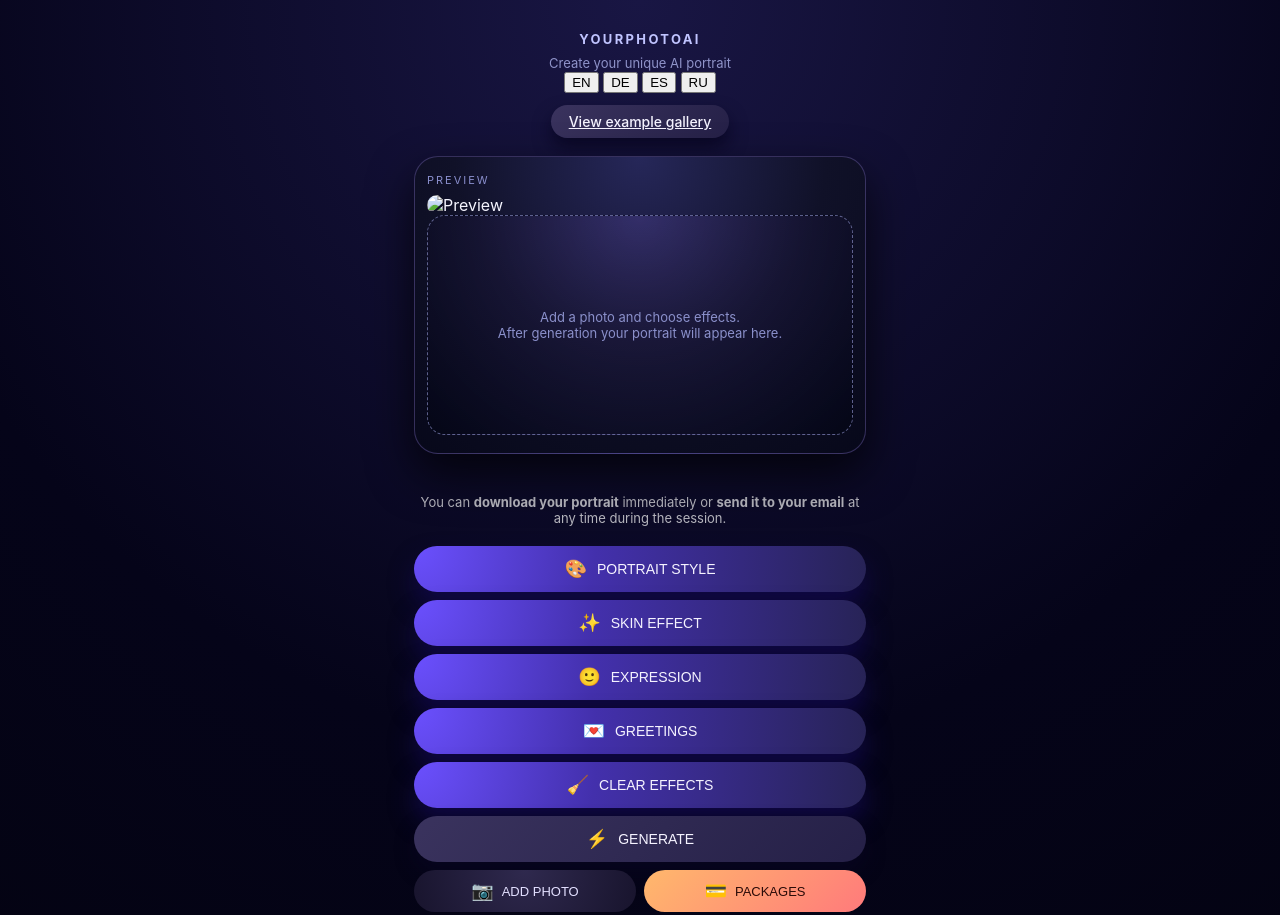
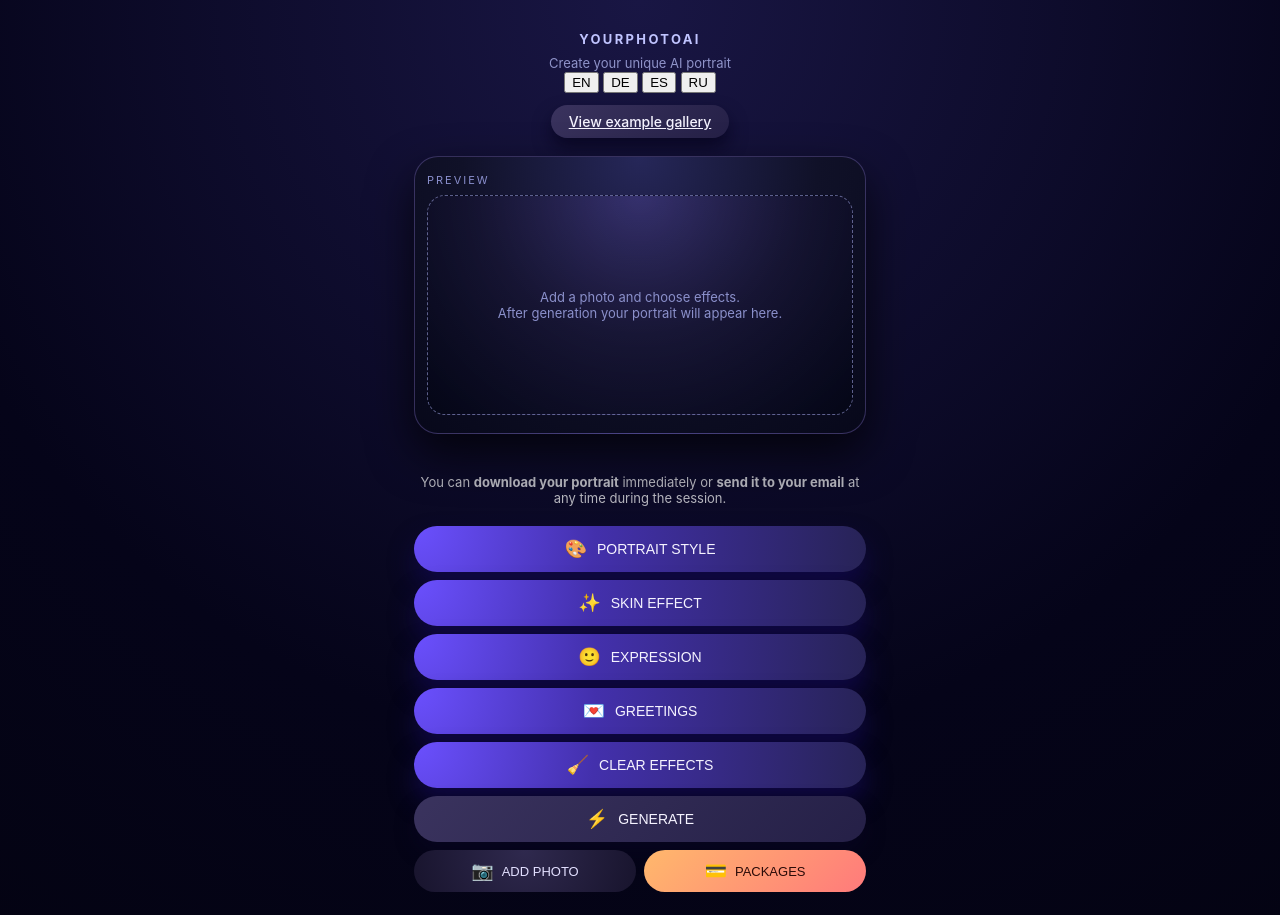
Before and after one commit to alexnehhajenko-hub/yourphotoai-test-, a website with bundled scripts: page index.html in a window 1280 px wide. Shown: the top 915 px of the page. Built offline with nearby package versions, Linux system fonts and the light colour scheme; files whose address does not match are found by name.

Commit message:
Update style.css

```diff
--- a/assets/style.css
+++ b/assets/style.css
@@ -68,11 +68,18 @@ body {
   margin-bottom: 8px;
 }
 
+/* ✅ IMPORTANT:
+   Hide preview <img> until it has a real src.
+   Otherwise iOS Safari shows broken-image frame + big ALT text "Preview". */
 .preview-image {
   width: 100%;
   border-radius: 20px;
+  object-fit: cover;
+  display: none;
+}
+
+.preview-image[src]:not([src=""]) {
   display: block;
-  object-fit: cover;
 }
 
 .preview-placeholder {
@@ -366,11 +373,4 @@ body {
   .preview-placeholder {
     min-height: 220px;
   }
-}/* HOTFIX: remove duplicate "Preview" frame (pseudo-elements) */
-.preview-box::before,
-.preview-box::after,
-.preview-box .preview-frame::before,
-.preview-box .preview-frame::after {
-  content: none !important;
-  display: none !important;
 }
```
